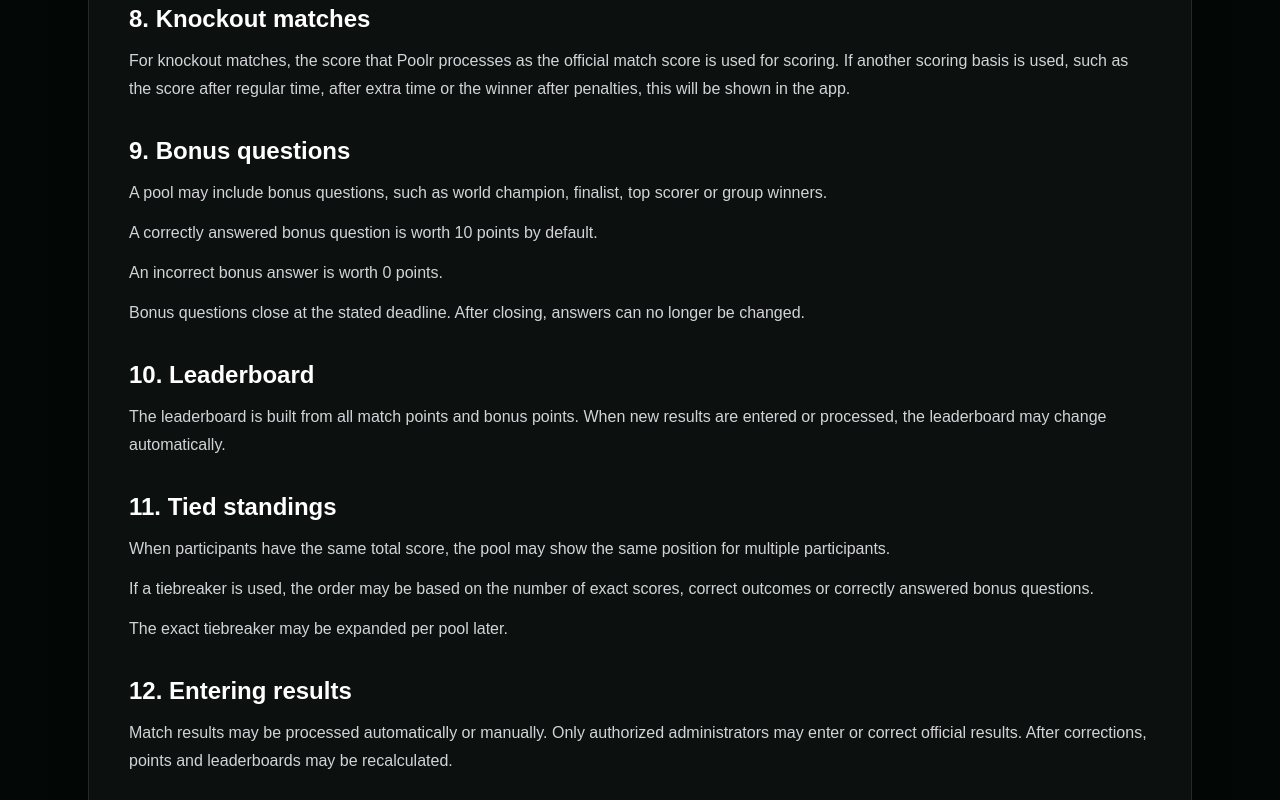
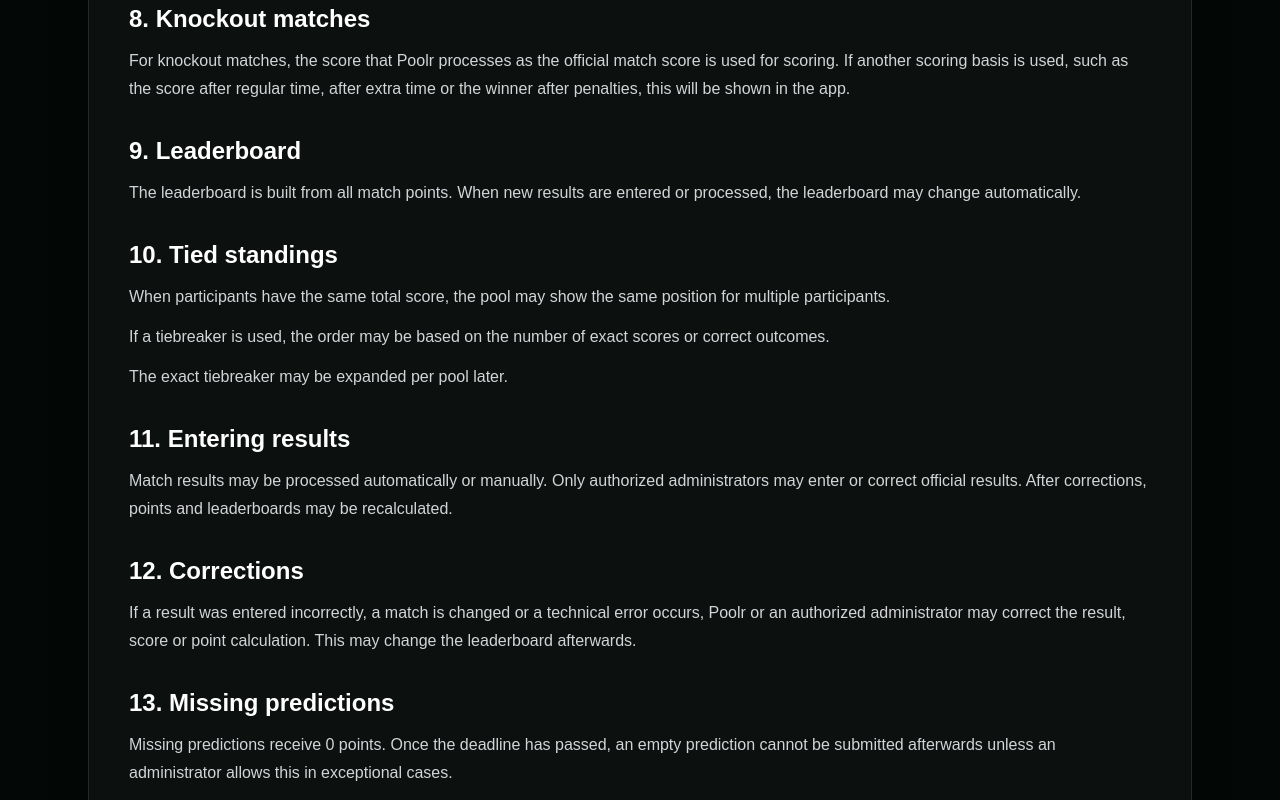
Before and after one commit to Doeks050/social-pool-app, a Next.js app: page /wk-poule/spelregels in a window 1280 px wide. Shown: the part 1400-2200 px from the top of the page. Built offline with nearby package versions, Linux system fonts and the light colour scheme.

Commit message:
Remove bonus questions from World Cup rules page

```diff
--- a/src/app/wk-poule/spelregels/page.tsx
+++ b/src/app/wk-poule/spelregels/page.tsx
@@ -1,6 +1,11 @@
 import type { Metadata } from "next";
 import LegalPage from "@/components/LegalPage";
-import { worldCupRulesContent } from "@/data/legalPages";
+import {
+  worldCupRulesContent,
+  type Language,
+  type LegalPageContent,
+  type LegalSection,
+} from "@/data/legalPages";
 
 export const metadata: Metadata = {
   title: "WK-poule spelregels en puntentelling",
@@ -8,6 +13,95 @@ export const metadata: Metadata = {
     "Lees de spelregels, deadlines en puntentelling voor de WK-poule op Poolr.",
 };
 
+const rulesWithoutBonus: Record<Language, LegalPageContent> = {
+  nl: removeBonusRules(worldCupRulesContent.nl, "nl"),
+  en: removeBonusRules(worldCupRulesContent.en, "en"),
+};
+
+function removeBonusRules(
+  content: LegalPageContent,
+  language: Language
+): LegalPageContent {
+  const sections = content.sections
+    .filter((section) => !isBonusSection(section))
+    .map((section) => rewriteBonusReferences(section, language))
+    .map((section, index) => renumberSection(section, index + 1));
+
+  return {
+    ...content,
+    sections,
+  };
+}
+
+function isBonusSection(section: LegalSection) {
+  const title = section.title.toLowerCase();
+
+  return title.includes("bonusvragen") || title.includes("bonus questions");
+}
+
+function rewriteBonusReferences(
+  section: LegalSection,
+  language: Language
+): LegalSection {
+  const normalizedTitle = section.title.toLowerCase();
+
+  if (
+    normalizedTitle.includes("doel van de wk-poule") ||
+    normalizedTitle.includes("goal of the world cup pool")
+  ) {
+    return {
+      ...section,
+      body:
+        language === "nl"
+          ? "De WK-poule is een sociaal voorspellingenspel. Deelnemers voorspellen wedstrijduitslagen. De deelnemer met de meeste punten eindigt bovenaan de ranglijst."
+          : "The World Cup pool is a social prediction game. Participants predict match scores. The participant with the most points ends at the top of the leaderboard.",
+    };
+  }
+
+  if (
+    normalizedTitle.includes("ranglijst") ||
+    normalizedTitle.includes("leaderboard")
+  ) {
+    return {
+      ...section,
+      body:
+        language === "nl"
+          ? "De ranglijst wordt opgebouwd op basis van alle behaalde wedstrijdpunten. Zodra nieuwe resultaten worden ingevoerd of verwerkt, kan de ranglijst automatisch wijzigen."
+          : "The leaderboard is built from all match points. When new results are entered or processed, the leaderboard may change automatically.",
+    };
+  }
+
+  if (
+    normalizedTitle.includes("gelijke stand") ||
+    normalizedTitle.includes("tied standings")
+  ) {
+    return {
+      ...section,
+      body:
+        language === "nl"
+          ? [
+              "Bij een gelijke totaalscore kan de poule dezelfde positie tonen voor meerdere deelnemers.",
+              "Als een tiebreaker wordt gebruikt, kan de volgorde bijvoorbeeld worden bepaald door het aantal exacte uitslagen of het aantal juiste uitkomsten.",
+              "De exacte tiebreaker kan later per poule worden uitgebreid.",
+            ]
+          : [
+              "When participants have the same total score, the pool may show the same position for multiple participants.",
+              "If a tiebreaker is used, the order may be based on the number of exact scores or correct outcomes.",
+              "The exact tiebreaker may be expanded per pool later.",
+            ],
+    };
+  }
+
+  return section;
+}
+
+function renumberSection(section: LegalSection, number: number): LegalSection {
+  return {
+    ...section,
+    title: section.title.replace(/^\d+\./, `${number}.`),
+  };
+}
+
 export default function WorldCupRulesPage() {
-  return <LegalPage content={worldCupRulesContent} />;
+  return <LegalPage content={rulesWithoutBonus} />;
 }
```
